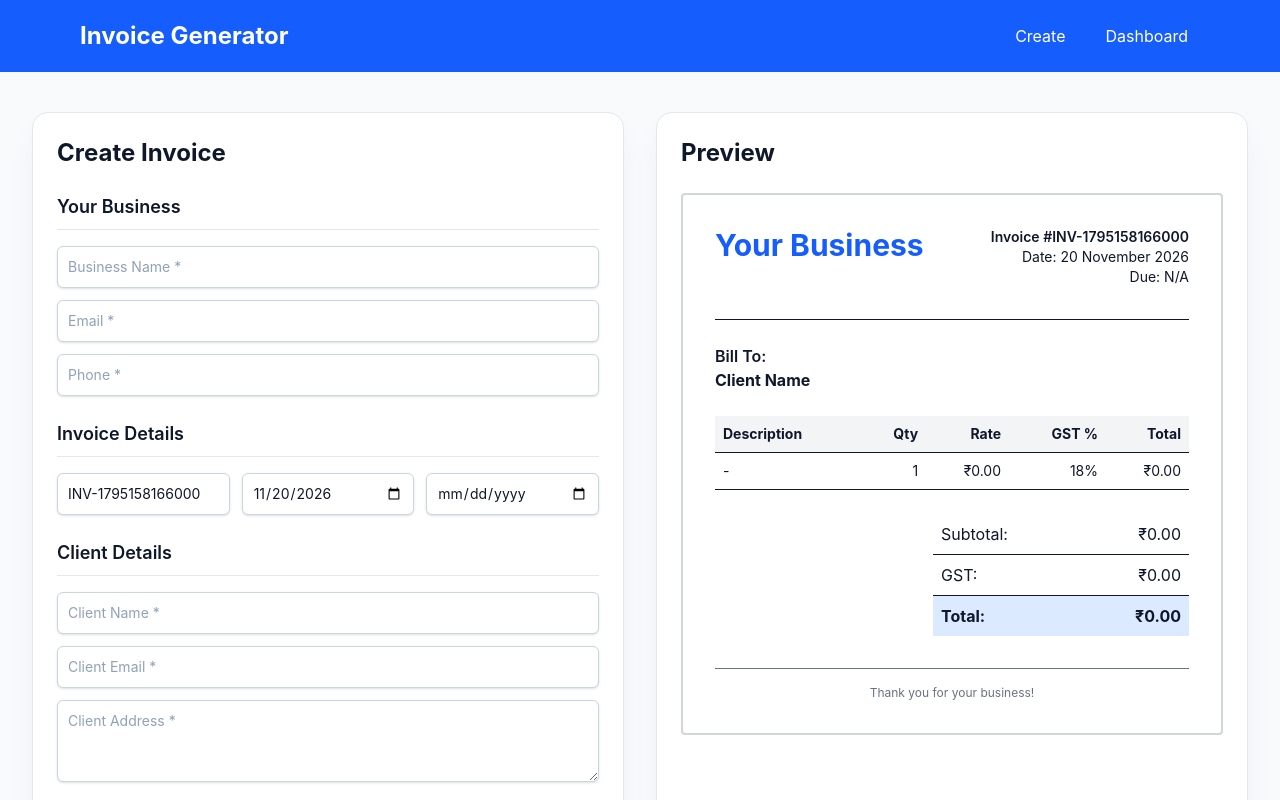
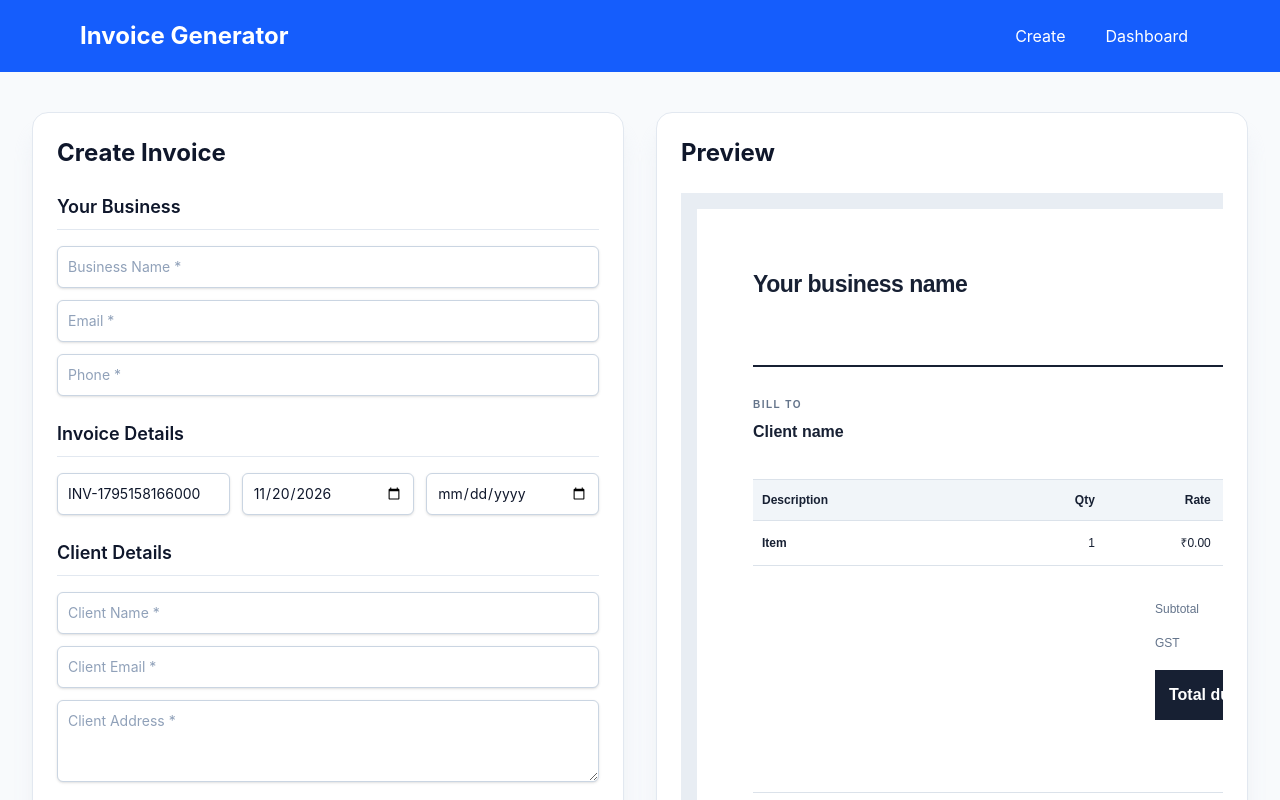
Before and after one commit to bhavesh-210/invoice-generator, a Next.js app: page / in a window 1280 px wide. Shown: the top 800 px of the page. Built offline with nearby package versions, Linux system fonts and the light colour scheme.

Commit message:
Use shared document layout for live preview

```diff
--- a/app/components/InvoicePreview.tsx
+++ b/app/components/InvoicePreview.tsx
@@ -1,4 +1,4 @@
-import { formatDate, formatCurrency } from '@/lib/utils';
+import InvoiceDocument from './InvoiceDocument';
 
 interface InvoiceItem {
     description: string;
@@ -9,98 +9,32 @@ interface InvoiceItem {
 }
 
 interface InvoicePreviewProps {
-    business: { name: string; email: string; phone: string };
+    business: { name: string; email: string; phone: string; address?: string; gstin?: string };
     invoice: { number: string; date: string; dueDate: string };
     client: { name: string; email: string; address: string };
     items: InvoiceItem[];
     totals: { subtotal: number; totalGST: number; totalAmount: number };
 }
 
-export default function InvoicePreview({
-    business,
-    invoice,
-    client,
-    items,
-    totals,
-}: InvoicePreviewProps) {
+export default function InvoicePreview({ business, invoice, client, items, totals }: InvoicePreviewProps) {
     return (
-        <div className="bg-white p-8 rounded border-2 border-gray-300 min-h-96">
-            <div className="flex justify-between items-start mb-8">
-                <div>
-                    <h1 className="text-3xl font-bold text-blue-600">
-                        {business.name || 'Your Business'}
-                    </h1>
-                    <p className="text-gray-600">{business.email}</p>
-                    <p className="text-gray-600">{business.phone}</p>
-                </div>
-                <div className="text-right">
-                    <p className="text-sm font-semibold">
-                        Invoice #{invoice.number}
-                    </p>
-                    <p className="text-sm">
-                        Date: {formatDate(new Date(invoice.date))}
-                    </p>
-                    <p className="text-sm">
-                        Due: {formatDate(new Date(invoice.dueDate))}
-                    </p>
-                </div>
-            </div>
-
-            <hr className="mb-6" />
-
-            <div className="mb-6">
-                <p className="font-semibold">Bill To:</p>
-                <p className="font-bold">{client.name || 'Client Name'}</p>
-                <p className="text-sm text-gray-600">{client.email}</p>
-                <p className="text-sm text-gray-600">{client.address}</p>
-            </div>
-
-            <table className="w-full mb-6 text-sm">
-                <thead>
-                    <tr className="bg-gray-100 border-b">
-                        <th className="text-left p-2">Description</th>
-                        <th className="text-right p-2">Qty</th>
-                        <th className="text-right p-2">Rate</th>
-                        <th className="text-right p-2">GST %</th>
-                        <th className="text-right p-2">Total</th>
-                    </tr>
-                </thead>
-                <tbody>
-                    {items.map((item, index) => (
-                        <tr key={index} className="border-b">
-                            <td className="p-2">{item.description || '-'}</td>
-                            <td className="text-right p-2">{item.quantity}</td>
-                            <td className="text-right p-2">
-                                {formatCurrency(item.rate)}
-                            </td>
-                            <td className="text-right p-2">{item.gst}%</td>
-                            <td className="text-right p-2">
-                                {formatCurrency(item.total)}
-                            </td>
-                        </tr>
-                    ))}
-                </tbody>
-            </table>
-
-            <div className="flex justify-end mb-6">
-                <div className="w-64">
-                    <div className="flex justify-between p-2 border-b">
-                        <span>Subtotal:</span>
-                        <span>{formatCurrency(totals.subtotal)}</span>
-                    </div>
-                    <div className="flex justify-between p-2 border-b">
-                        <span>GST:</span>
-                        <span>{formatCurrency(totals.totalGST)}</span>
-                    </div>
-                    <div className="flex justify-between p-2 bg-blue-100 font-bold">
-                        <span>Total:</span>
-                        <span>{formatCurrency(totals.totalAmount)}</span>
-                    </div>
-                </div>
-            </div>
-
-            <div className="mt-8 pt-4 border-t text-center text-xs text-gray-500">
-                <p>Thank you for your business!</p>
+        <div style={{ width: '100%', overflowX: 'auto', background: '#e8edf3', padding: '16px' }}>
+            <div style={{ width: 794, transformOrigin: 'top left' }}>
+                <InvoiceDocument invoice={{
+                    businessName: business.name,
+                    businessEmail: business.email,
+                    businessPhone: business.phone,
+                    businessAddress: business.address,
+                    businessGstin: business.gstin,
+                    invoiceNumber: invoice.number,
+                    invoiceDate: invoice.date,
+                    dueDate: invoice.dueDate,
+                    clientName: client.name,
+                    clientEmail: client.email,
+                    clientAddress: client.address,
+                    items,
+                    ...totals,
+                }} />
             </div>
         </div>
     );
```
